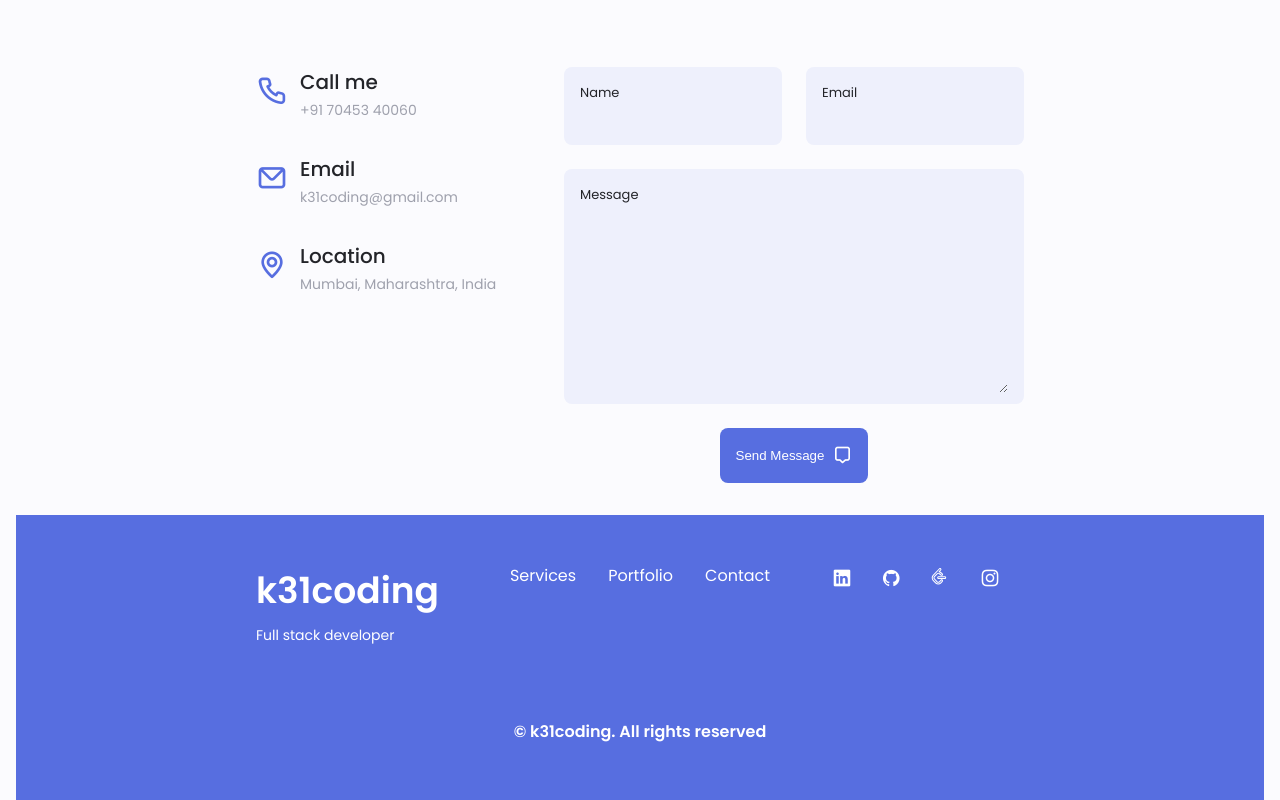
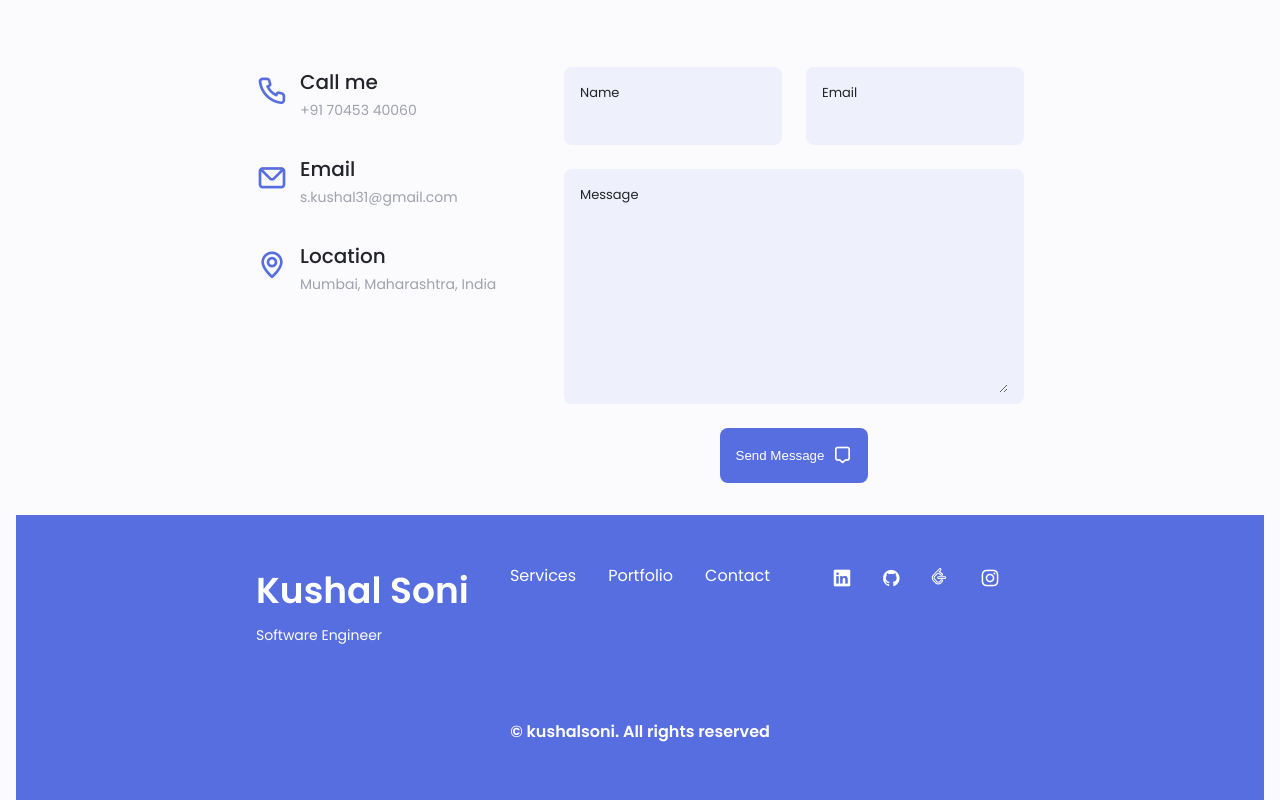
Before and after one commit to KUSHAL-31/kushal-soni-portfolio-website, a plain HTML site: page index.html in a window 1280 px wide. Shown: the part 4467-5267 px from the top of the page. Drawn offline with nearby package versions, Linux system fonts and the light colour scheme.

Commit message:
k31coding removed

```diff
--- a/index.html
+++ b/index.html
@@ -823,7 +823,7 @@
                         <div>
                             <h3 class="contact__title">Email</h3>
                             <span class="contact__subtitle">
-                                k31coding@gmail.com
+                                s.kushal31@gmail.com
                             </span>
                         </div>
                     </div>
@@ -869,8 +869,8 @@
         <div class="footer__bg">
             <div class="footer__container container grid">
                 <div>
-                    <h1 class="footer__title">k31coding</h1>
-                    <span class="footer__subtitle">Full stack developer</span>
+                    <h1 class="footer__title">Kushal Soni</h1>
+                    <span class="footer__subtitle">Software Engineer</span>
                 </div>
 
                 <ul class="footer__links">
@@ -909,7 +909,7 @@
                 </div>
             </div>
 
-            <p class="footer__copy">&#169; k31coding. All rights reserved</p>
+            <p class="footer__copy">&#169; kushalsoni. All rights reserved</p>
         </div>
     </footer>
 
```
